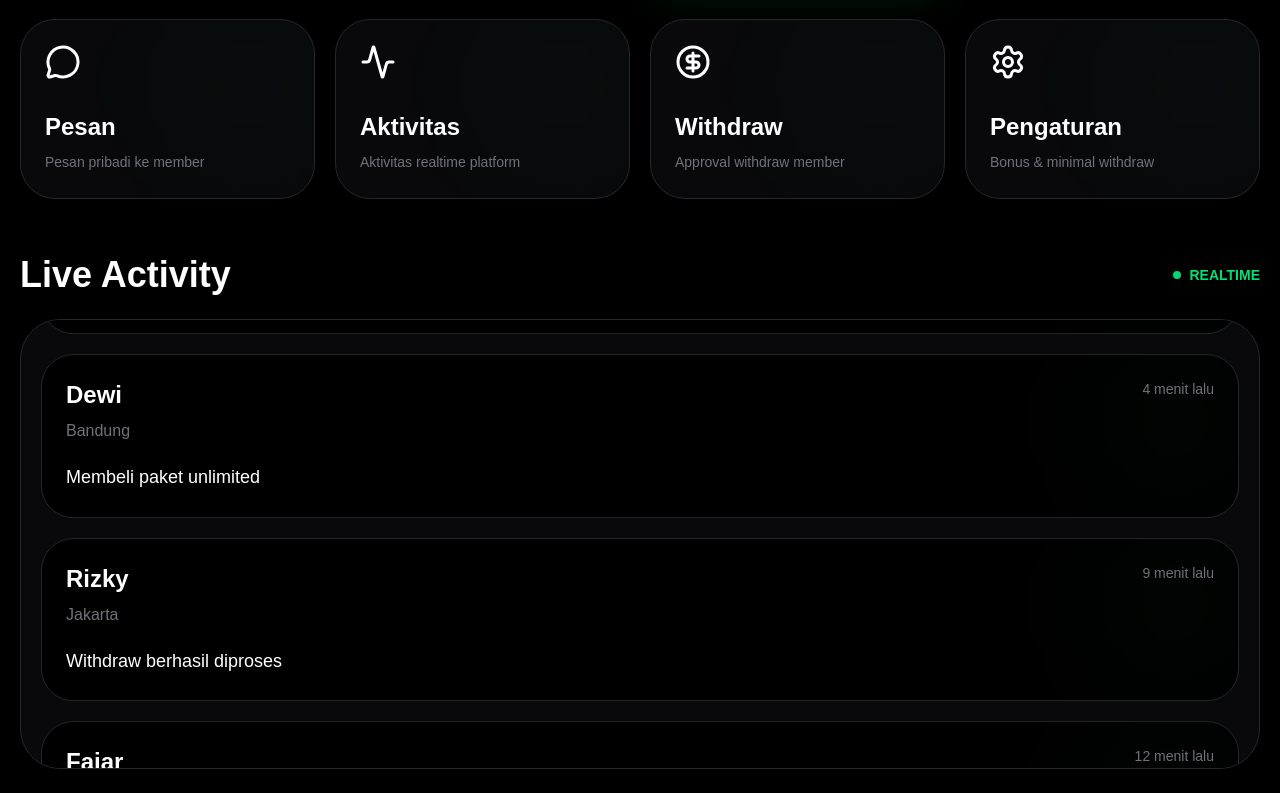
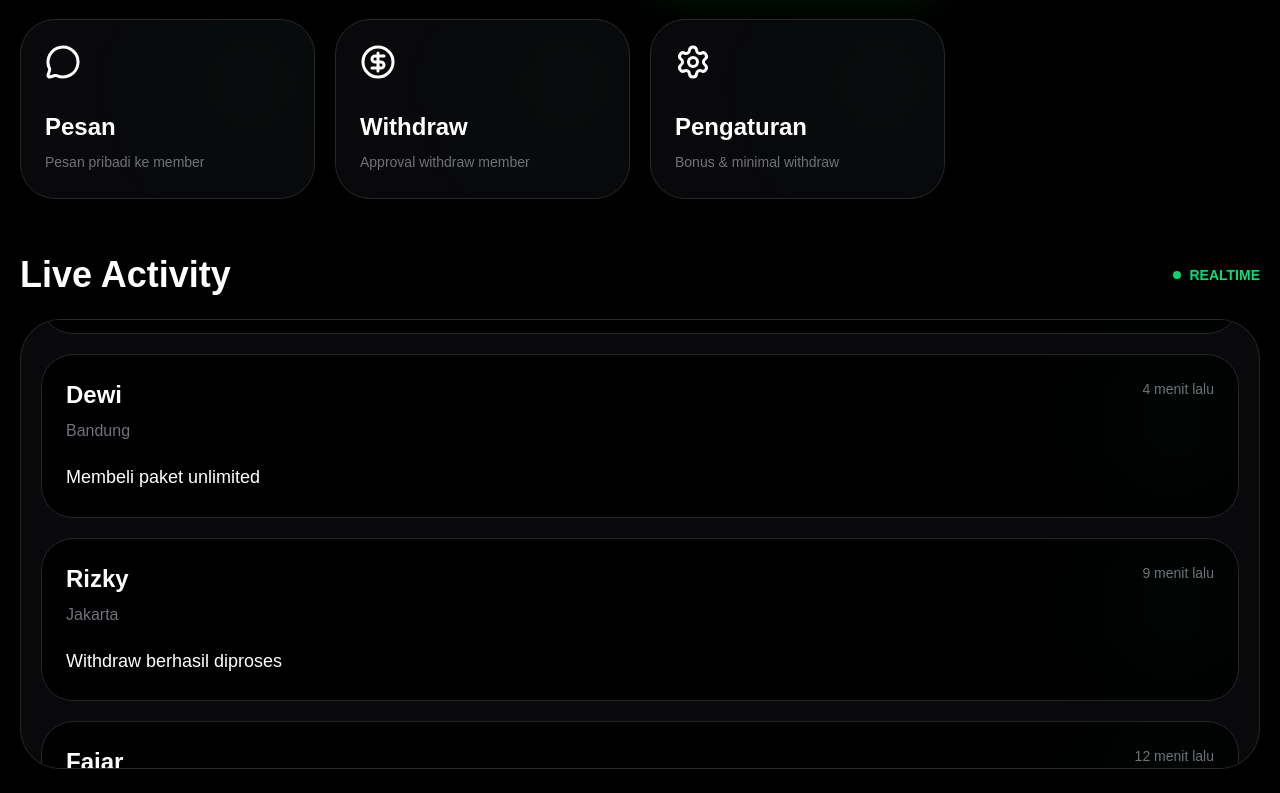
Before and after one commit to ibasnanna-sys/dan-app, a Next.js app: page /admin in a window 1280 px wide. Shown: the part 1157-1950 px from the top of the page. Built offline with nearby package versions, Linux system fonts and the light colour scheme.

Commit message:
Clean up admin dashboard by removing unnecessary items
Removed unused icons and links from the admin dashboard to streamline the interface.

```diff
--- a/src/app/admin/page.tsx
+++ b/src/app/admin/page.tsx
@@ -8,16 +8,11 @@ import {
   ShoppingBag,
   Wallet,
   CreditCard,
-  Activity,
   Settings,
-  ArrowUpRight,
-  ShieldCheck,
   CircleDollarSign,
   LogOut,
   Bell,
-  PackageSearch,
   TrendingUp,
-  BarChart3,
   MessageCircle,
 } from "lucide-react";
 
@@ -46,11 +41,12 @@ export default function AdminPage() {
 
   /*
     =====================================================
-    DASHBOARD ADMIN FINAL
+    DASHBOARD ADMIN FINAL CLEAN
     =====================================================
 
     FIX:
     - Tombol aktivasi DIHAPUS
+    - Menu aktivitas DIHAPUS
     - Approval hanya di:
       /admin/transactions
     - Live Activity tetap ada
@@ -244,13 +240,6 @@ export default function AdminPage() {
       title: "Pesan",
       desc:
         "Pesan pribadi ke member",
-    },
-    {
-      href: "/admin/activity",
-      icon: Activity,
-      title: "Aktivitas",
-      desc:
-        "Aktivitas realtime platform",
     },
     {
       href: "/admin/withdraw",
@@ -620,4 +609,4 @@ export default function AdminPage() {
 
     </main>
   );
-        }
+}
```
